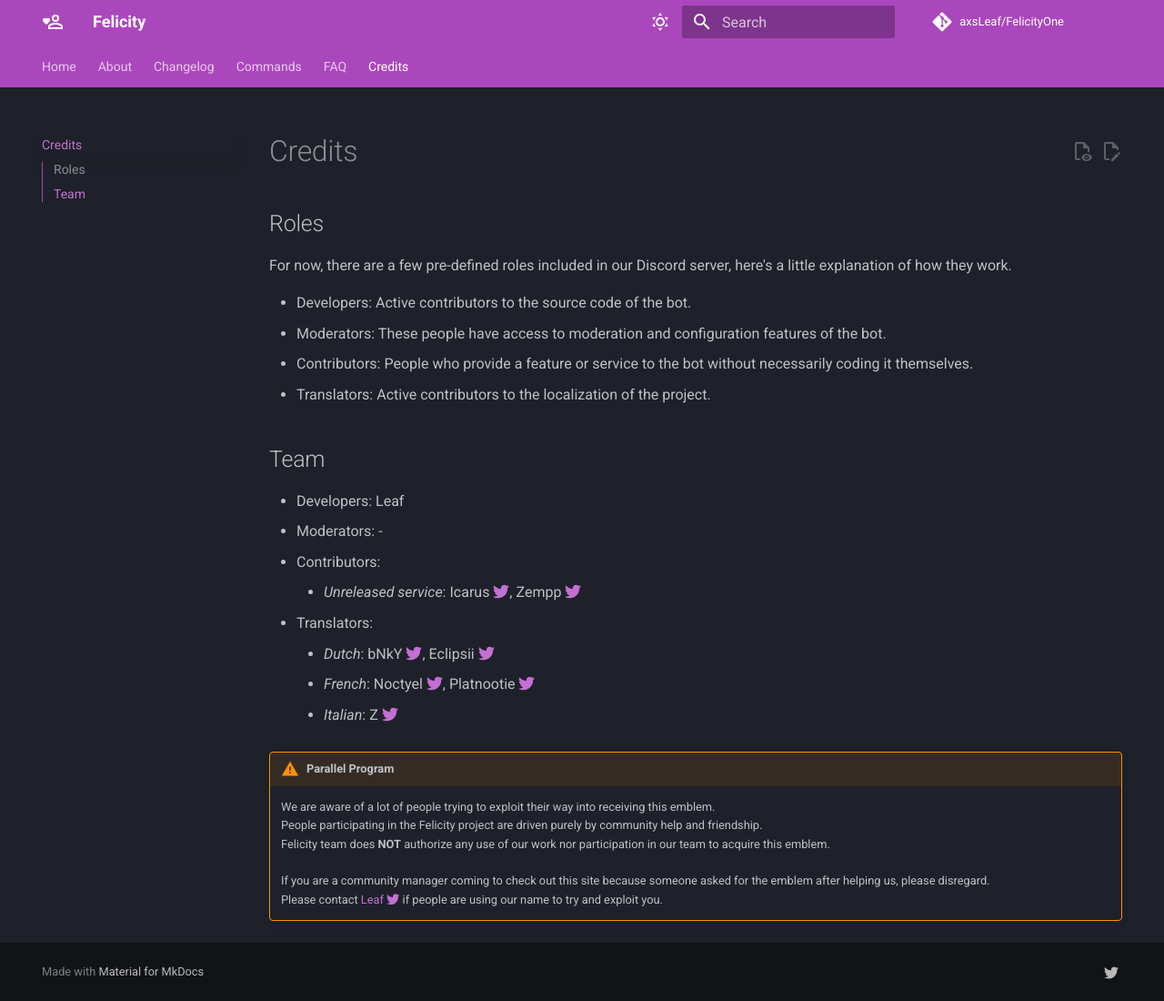
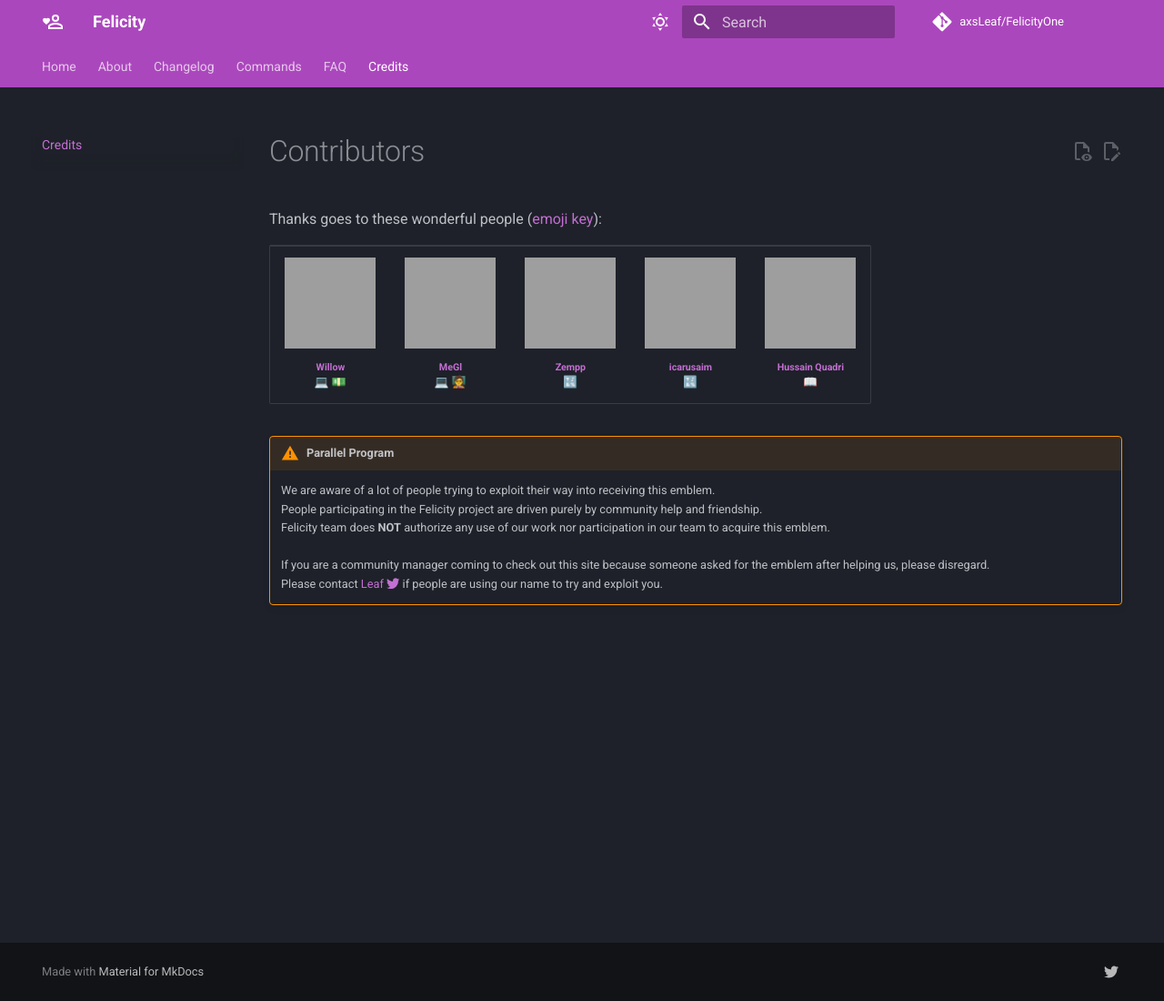
Before and after one commit to devFelicity/Felicity, an MkDocs documentation site: the page built from docs/credits.md, in a window 1280 px wide and 1100 px high. Shown: the whole window at 91% size. Built offline with MkDocs 1.6.1 and Material for MkDocs 9.7.7, drawn with Linux system fonts in a browser that asks for light colours; comment, search, counter and statistics services are not loaded; grey boxes are pictures that could not be loaded.

Commit message:
Update credits [skip ci]

```diff
--- a/docs/credits.md
+++ b/docs/credits.md
@@ -2,29 +2,41 @@
 template: overrides/main.html
 ---
 
-## Roles
+# Contributors
 
-For now, there are a few pre-defined roles included in our Discord server, here's a little explanation of how they work.
+Thanks goes to these wonderful people ([emoji key](https://allcontributors.org/docs/en/emoji-key)):
 
-- Developers: Active contributors to the source code of the bot.
-- Moderators: These people have access to moderation and configuration features of the bot.
-- Contributors: People who provide a feature or service to the bot without necessarily coding it themselves.
-- Translators: Active contributors to the localization of the project.
-
-## Team
-
-- Developers: Leaf
-- Moderators: -
-- Contributors:
-    - *Unreleased service*: Icarus [:fontawesome-brands-twitter:](https://twitter.com/icarusaim), Zempp [:fontawesome-brands-twitter:](https://twitter.com/zxmppr)
-- Translators:
-    - *Dutch*: bNkY [:fontawesome-brands-twitter:](https://twitter.com/_xbNkY), Eclipsii [:fontawesome-brands-twitter:](https://twitter.com/Eclipsii)
-    - *French*: Noctyel [:fontawesome-brands-twitter:](https://twitter.com/Noctyel), Platnootie [:fontawesome-brands-twitter:](https://twitter.com/Plat3pl)
-    - *Italian*: Z [:fontawesome-brands-twitter:](https://twitter.com/IdkwhattoputZ)
+<table>
+    <tr>
+        <td align="center"><a href="http://whaskell.pw"><img
+                    src="https://avatars.githubusercontent.com/u/1693101?v=4?s=100" width="100px;"
+                    alt="" /><br /><sub><b>Willow</b></sub></a><br /><a
+                href="https://github.com/axsLeaf/FelicityOne/commits?author=axsLeaf" title="Code">💻</a> <a
+                href="#financial-axsLeaf" title="Financial">💵</a></td>
+        <td align="center"><a href="https://github.com/EndGameGl"><img
+                    src="https://avatars.githubusercontent.com/u/54992889?v=4?s=100" width="100px;"
+                    alt="" /><br /><sub><b>MeGl</b></sub></a><br /><a
+                href="https://github.com/axsLeaf/FelicityOne/commits?author=EndGameGl" title="Code">💻</a> <a
+                href="#mentoring-EndGameGl" title="Mentoring">🧑‍🏫</a></td>
+        <td align="center"><a href="https://www.bungie.net/7/en/User/Profile/254/10910315?bgn=Zempp"><img
+                    src="https://avatars.githubusercontent.com/u/90584529?v=4?s=100" width="100px;"
+                    alt="" /><br /><sub><b>Zempp</b></sub></a><br /><a href="#data-Zempp" title="Data">🔣</a></td>
+        <td align="center"><a href="https://github.com/IcarusAim"><img
+                    src="https://avatars.githubusercontent.com/u/49577234?v=4?s=100" width="100px;"
+                    alt="" /><br /><sub><b>icarusaim</b></sub></a><br /><a href="#data-icarusaim" title="Data">🔣</a>
+        </td>
+        <td align="center"><a href="https://github.com/HussainQ"><img
+                    src="https://avatars.githubusercontent.com/u/1257350?v=4?s=100" width="100px;"
+                    alt="" /><br /><sub><b>Hussain Quadri</b></sub></a><br /><a
+                href="https://github.com/axsLeaf/FelicityOne/commits?author=hussainq" title="Documentation">📖</a></td>
+    </tr>
+</table>
 
 !!! note warning "Parallel Program"
     We are aware of a lot of people trying to exploit their way into receiving this emblem.<br>
     People participating in the Felicity project are driven purely by community help and friendship.<br>
     Felicity team does **NOT** authorize any use of our work nor participation in our team to acquire this emblem.<br><br>
-    If you are a community manager coming to check out this site because someone asked for the emblem after helping us, please disregard.<br>
-    Please contact [Leaf :fontawesome-brands-twitter:](https://twitter.com/axsLeaf) if people are using our name to try and exploit you.
+    If you are a community manager coming to check out this site because someone asked for the emblem after helping us,
+    please disregard.<br>
+    Please contact [Leaf :fontawesome-brands-twitter:](https://twitter.com/axsLeaf) if people are using our name to try and
+    exploit you.
```
